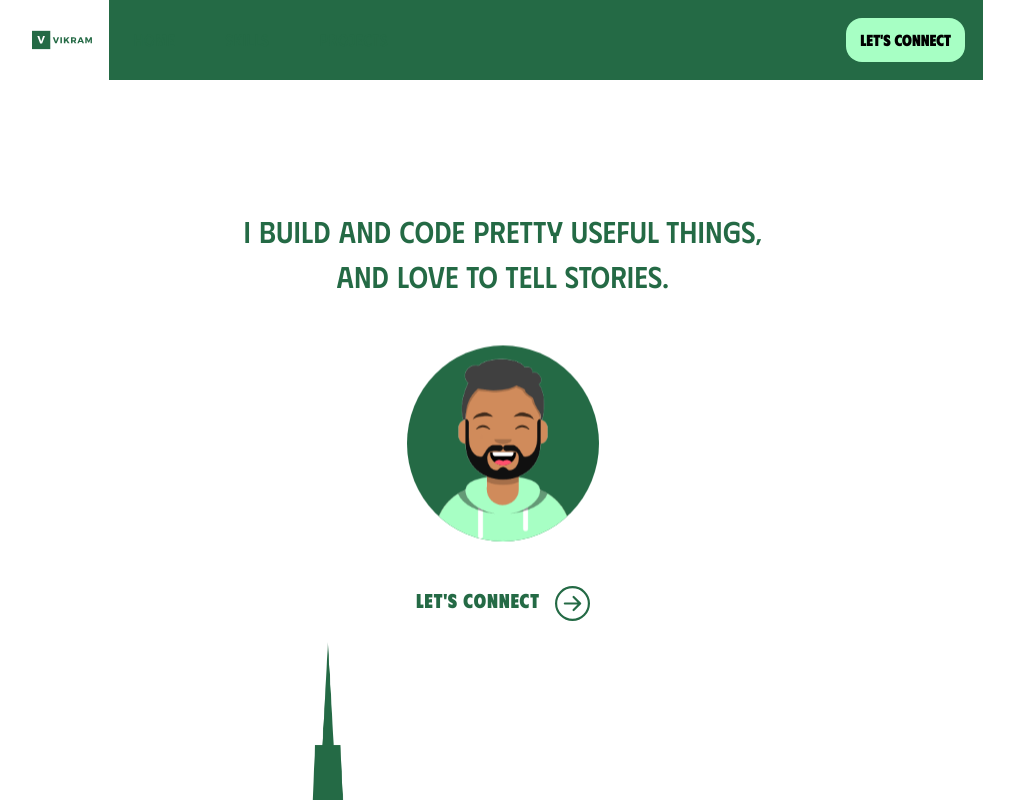
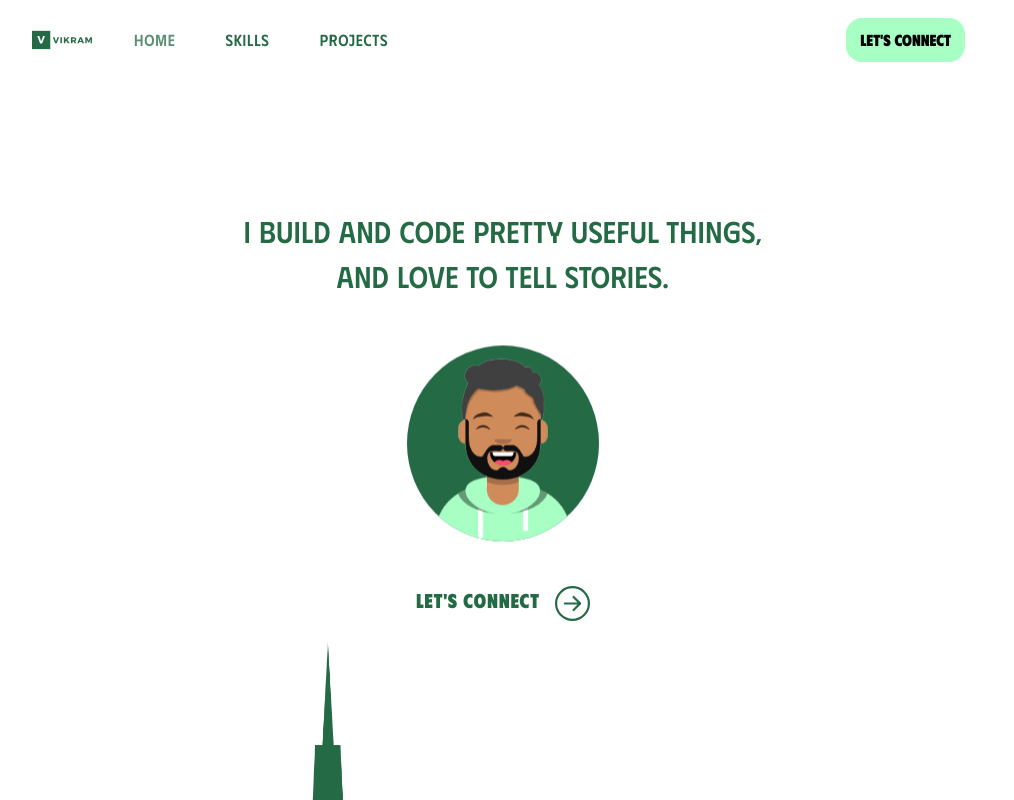
Before and after one commit to s1nghularity/personal-portfolio, a React (Create React App) app: page / in a window 1280 px wide. Shown: the top 800 px of the page, without its empty margins (137-1151 px from the left). Built offline with nearby package versions, Linux system fonts and the light colour scheme.

Commit message:
Updated navbar mobile and desktop UX
Removed standing green bar on unscrolled page, debugged mobile toggler flipping colors and permanently activating on scrolls.

```diff
--- a/src/components/NavBar.js
+++ b/src/components/NavBar.js
@@ -7,10 +7,12 @@ export const NavBar = () => {
   const [activeLink, setActiveLink] = useState('home');
   const [scrolled, setScrolled] = useState(false);
   const [navbrand, setNavbrand] = useState(vLogoWhite);
+  const [menuClicked, setMenuClicked] = useState(false);
+  const [navbarExpanded, setNavbarExpanded] = useState(false);
 
   useEffect(() => {
     const onScroll = () => {
-      if (window.scrollY > 50) {
+      if (document.documentElement.scrollTop > 25) {
         setScrolled(true);
         setNavbrand(vLogoDark2);
       } else {
@@ -32,11 +34,20 @@ export const NavBar = () => {
         <img src={navbrand} alt='logo' className='logo' />
       </Navbar.Brand>
 
-      <Navbar.Toggle aria-controls='basic-navbar-nav'>
+      <Navbar.Toggle
+        aria-controls='basic-navbar-nav'
+        data-bs-toggle='collapse'
+        data-bs-target='#basic-navbar-nav'
+      >
         <span className='navbar-toggler-icon'></span>
       </Navbar.Toggle>
 
-      <Navbar.Collapse id='basic-navbar-nav'>
+      <Navbar.Collapse
+        id='basic-navbar-nav'
+        className={`collapse ${navbarExpanded ? 'expanded' : ''}`}
+
+
+      >
         <Nav className='me-auto'>
           <Nav.Link
             href='#home'
@@ -67,18 +78,21 @@ export const NavBar = () => {
           </Nav.Link>
         </Nav>
 
-        <span className='navbar-text'>
         <button
+          className='navbar-connect'
           onClick={() =>
             document
               .querySelector('#contact')
-                .scrollIntoView({ behavior: 'smooth', block: 'start', inline: 'nearest', duration: 5000 })
+              .scrollIntoView({
+                behavior: 'smooth',
+                block: 'start',
+                inline: 'nearest',
+                duration: 5000,
+              })
           }
         >
           <span> Let's Connect</span>
         </button>
-        </span>
-
       </Navbar.Collapse>
     </Navbar>
   );
--- a/src/styles/Navbar.css
+++ b/src/styles/Navbar.css
@@ -1,33 +1,29 @@
+
+
 @media (max-width: 400px) {
-  nav.navbar.scrolled .navbar-collapse {
-    background-color: #246a45;
-    align-items: center;
-    width: 100%;
 
+  .navbar-toggler {
+    align-content: end;
+    margin-right: 0.5rem !important;
   }
 
-  .navbar-collapse {
-    display: flex;
-  }
-
-  @media (max-width: 576px) {
-    .navbar-toggler {
-      align-content: end;
-    }
-  }
-
-  .navbar-collapse {
-    background-color: #fff;
-    display: flex;
-  }
-
-  nav.navbar.navbar-expand-lg.navbar-light
-  {
+  nav.navbar.navbar-expand-lg.navbar-light {
     padding: 0 0 0 0;
   }
 
+  nav.navbar:not(.scrolled) #basic-navbar-nav.collapse.show {
+    background-color: #fff;
+  }
+
+  nav.navbar.scrolled #basic-navbar-nav.collapse.show {
+    background-color: #246a45;
+  }
+
+
+
 }
 
+/*MAIN NAVBAR*/
 
 nav.navbar {
   padding: 0 10rem 0 10rem;
@@ -37,11 +33,11 @@ nav.navbar {
   top: 0;
   z-index: 999;
   transition: 0.32s ease-in-out;
+  background-color: #fff;
 }
 nav.navbar.scrolled {
   background-color: #246a45;
   padding: none;
-
 }
 
 .navbar-collapse {
@@ -51,7 +47,6 @@ nav.navbar.scrolled {
   width: 100%;
   height: 100%;
   padding: 0 0 0 0;
-  background-color: #246a45;
 }
 
 nav.navbar a.navbar-brand {
@@ -62,6 +57,7 @@ nav.navbar a.navbar-brand {
   transition: 0.32s ease-in-out;
 }
 
+/*NAVBAR LINKS*/
 nav.navbar .navbar-nav .nav-link.navbar-link {
   color: #246a45;
   font-weight: 400;
@@ -80,7 +76,8 @@ nav.navbar .navbar-nav a.nav-link.navbar-link.active {
   opacity: 0.75;
 }
 
-.navbar-text button {
+/*LETS CONNECT BUTTON*/
+.navbar-connect {
   font-weight: 700;
   border-radius: 1rem;
   padding: 10px 14px 10px 14px;
@@ -90,34 +87,15 @@ nav.navbar .navbar-nav a.nav-link.navbar-link.active {
   position: relative;
   background-color: #a7ffc4;
   transition: 0.3s ease-in-out;
-}
-.navbar-text button span {
   z-index: 1;
-}
-.navbar-text button::before {
-  content: '';
-  width: 0%;
-  height: 100%;
-  position: absolute;
-  left: 0;
-  top: 0;
-  z-index: -1;
-  transition: 0.3s ease-in-out;
-}
-.navbar-text button:hover {
-  color: #246a45;
-  border-radius: 15px;
-  padding: 10px 14px;
   scroll-behavior: smooth;
 }
-.navbar-text button:hover::before {
-  content: '';
-  color: #121212;
-  width: 100%;
-  height: 100%;
-  position: absolute;
-  scroll-behavior: smooth;
+
+.navbar-connect:hover {
+  color: #246a45;
 }
+
+/*HAMBURGER MENU*/
 nav.navbar .navbar-toggler:active,
 nav.navbar .navbar-toggler:focus {
   outline: none;
```
Lines whose indentation alone changed are shown as unchanged.
